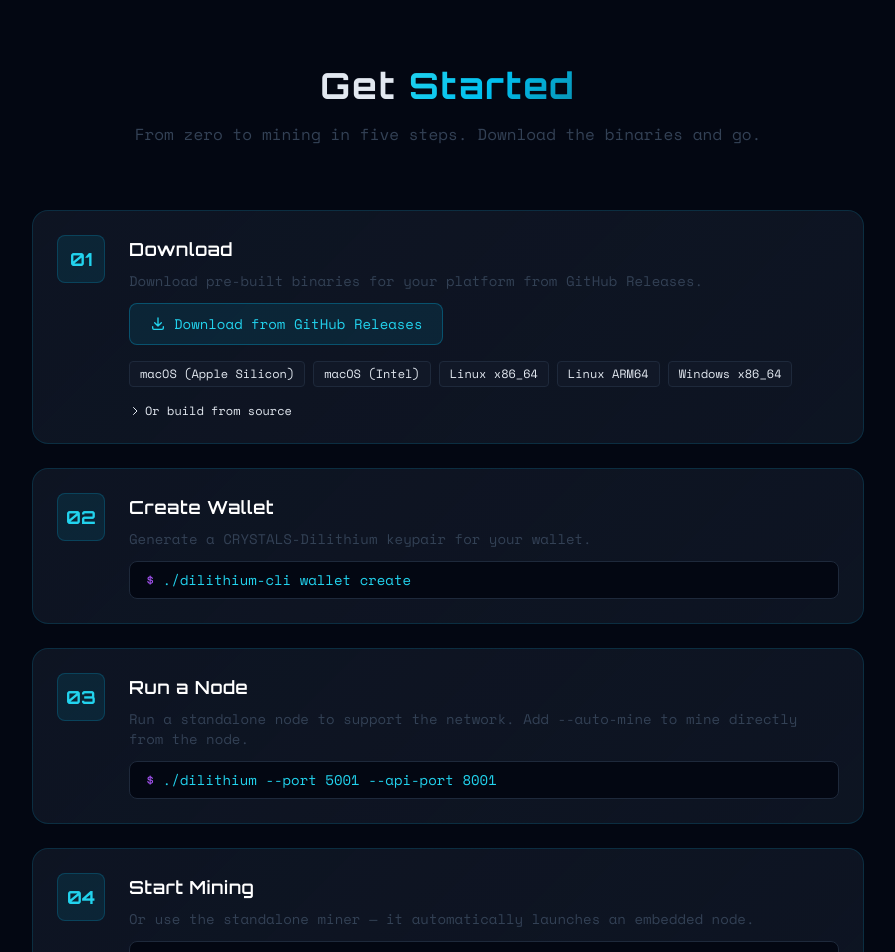
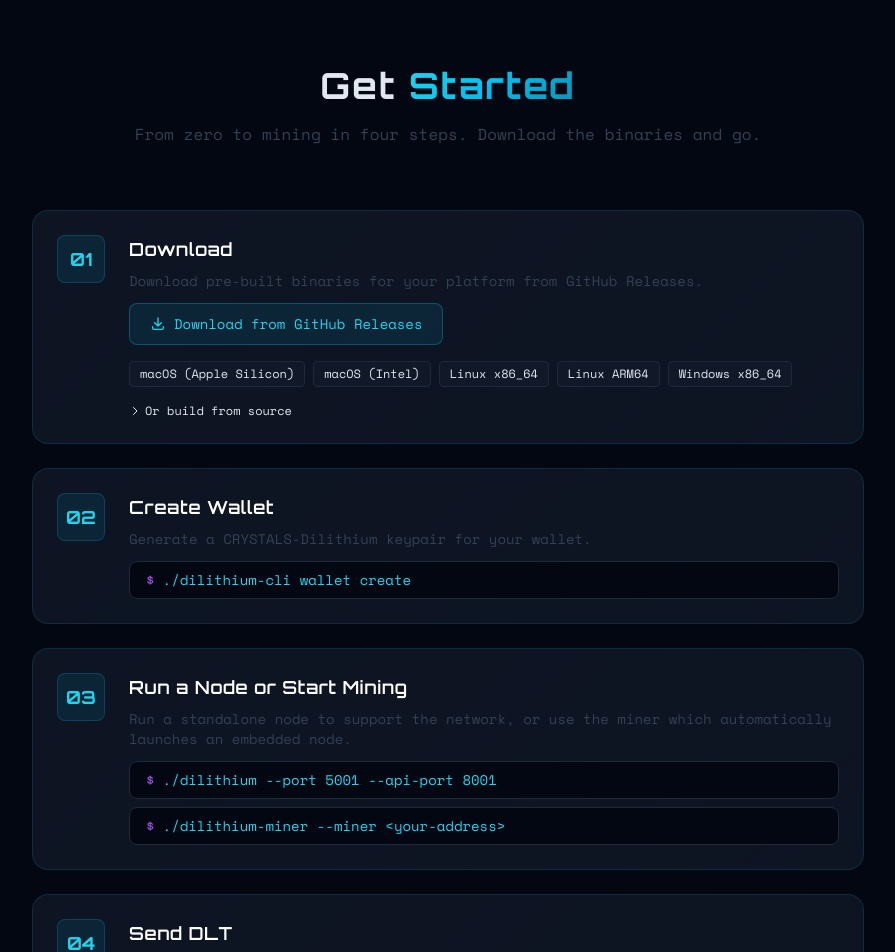
Before and after one commit to luccadimario/dilithium-web, a Next.js app: page / in a window 1280 px wide. Shown: the part 2520-3472 px from the top of the page, without its empty margins (192-1087 px from the left). Built offline with nearby package versions, Linux system fonts and the light colour scheme.

Commit message:
Combine node and miner into single Get Started step
Co-Authored-By: Claude Opus 4.6 <noreply@anthropic.com>

```diff
--- a/src/components/GetStartedSection.tsx
+++ b/src/components/GetStartedSection.tsx
@@ -30,20 +30,15 @@ const steps = [
   },
   {
     number: '03',
-    title: 'Run a Node',
-    description: 'Run a standalone node to support the network. Add --auto-mine to mine directly from the node.',
+    title: 'Run a Node or Start Mining',
+    description: 'Run a standalone node to support the network, or use the miner which automatically launches an embedded node.',
     commands: [
       './dilithium --port 5001 --api-port 8001',
+      './dilithium-miner --miner <your-address>',
     ],
   },
   {
     number: '04',
-    title: 'Start Mining',
-    description: 'Or use the standalone miner — it automatically launches an embedded node.',
-    commands: ['./dilithium-miner --miner <your-address>'],
-  },
-  {
-    number: '05',
     title: 'Send DLT',
     description: 'Transfer Dilithium to any address on the network.',
     commands: ['./dilithium-cli send --to <address> --amount 10'],
@@ -63,7 +58,7 @@ export default function GetStartedSection() {
             Get <span className="text-gradient-crystal">Started</span>
           </h2>
           <p className="text-space-600 max-w-2xl mx-auto">
-            From zero to mining in five steps. Download the binaries and go.
+            From zero to mining in four steps. Download the binaries and go.
           </p>
         </div>
 
```
